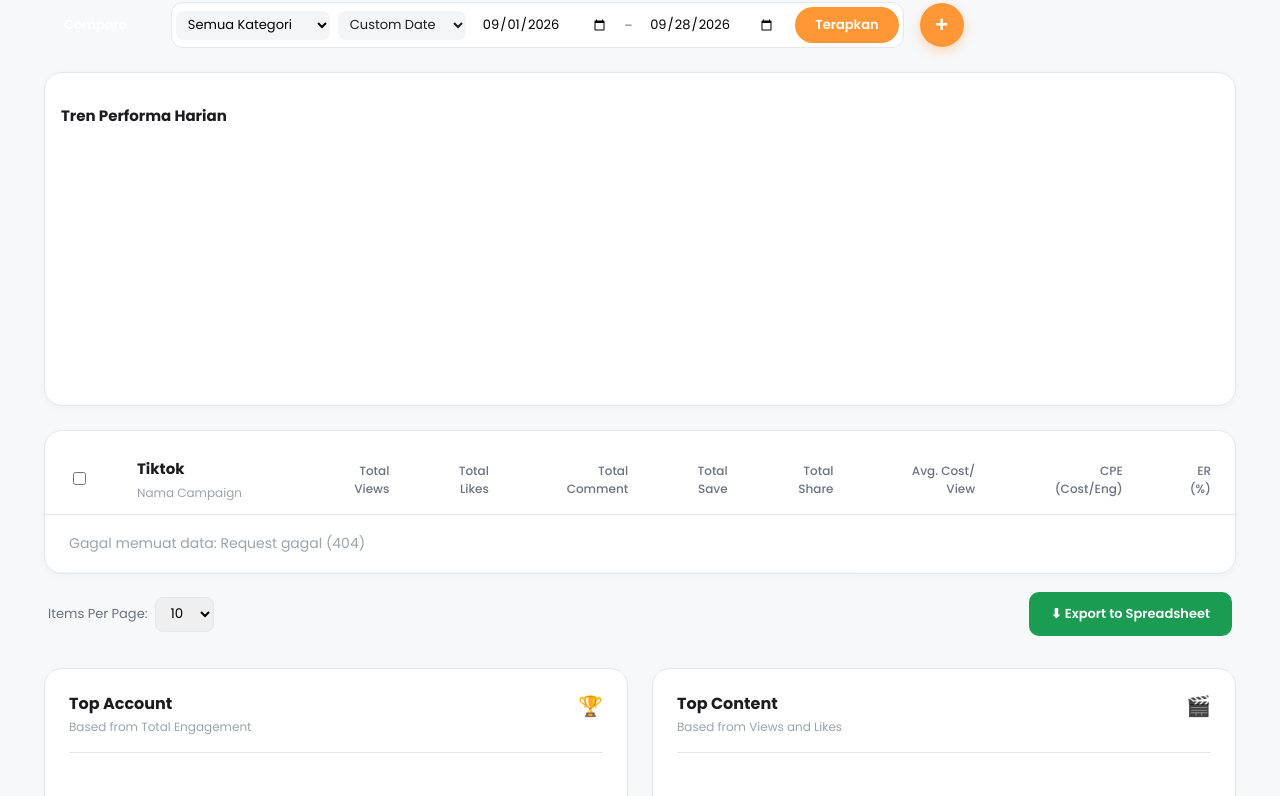
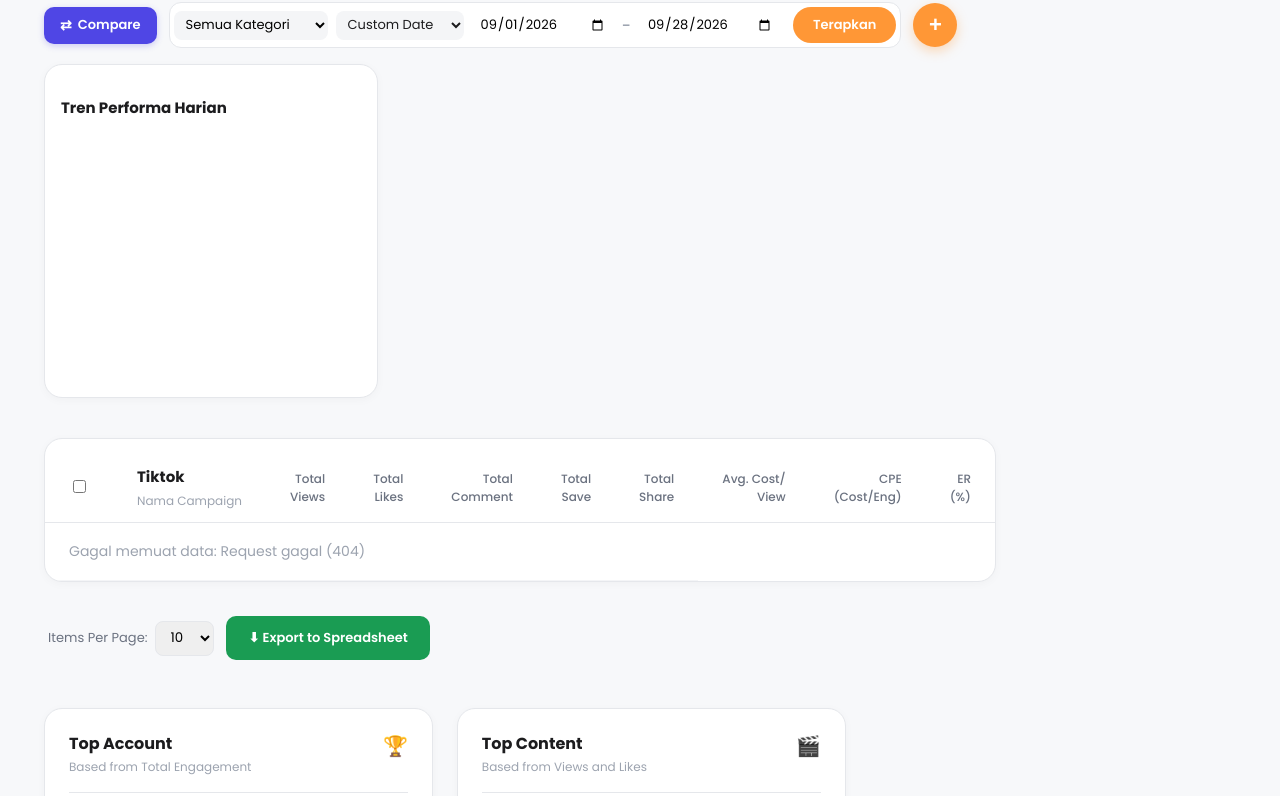
Before and after one commit to aryape/kol-monitor, a website: page public/index.html in a window 1280 px wide. Shown: the part 160-956 px from the top of the page. Drawn offline with nearby package versions, Linux system fonts and the light colour scheme; no server answers.

Commit message:
update 28 sep - add on compare & category campaigns

```diff
--- a/public/index.html
+++ b/public/index.html
@@ -58,11 +58,15 @@
     <section id="view-homescreen" class="view active">
       <div class="page-header">
         <h1>Dashboard Performa Campaign</h1>
-        <div class="header-actions">
-            <button id="btn-compare-campaigns" class="segmented-btn" style="background: var(--blue); color: #fff; margin-right: 8px;">Compare</button>
-            <!-- Custom Date Range Filter -->
+        <div class="header-actions" style="display: flex; align-items: center; gap: 12px;">
+            <!-- Tombol Compare yang sudah diperbaiki styling-nya -->
+            <button id="btn-compare-campaigns" style="background-color: #4f46e5; color: #ffffff; border: none; padding: 8px 16px; border-radius: 10px; font-weight: 600; font-size: 13px; font-family: inherit; cursor: pointer; box-shadow: 0 2px 6px rgba(79, 70, 229, 0.25); display: flex; align-items: center; gap: 6px; transition: background-color 0.2s;">
+                <span style="font-size: 14px;">⇄</span> Compare
+            </button>
+
+            <!-- Group Filter (Kategori & Tanggal) -->
             <div class="date-filter-group" style="display: flex; gap: 8px; align-items: center; background: #fff; padding: 4px; border: 1px solid var(--gray-200); border-radius: 12px;">
-                <!-- Filter Kategori Campaign -->
+                <!-- Filter Kategori Baru -->
                 <select id="filter-category" style="border: none; outline: none; font-family: inherit; font-size: 13px; padding: 4px 8px; background: #f4f5f7; border-radius: 8px; cursor: pointer;">
                   <option value="all">Semua Kategori</option>
                   <option value="Beauty">Beauty & Skincare</option>
@@ -73,10 +77,10 @@
                 </select>
                 <!-- Dropdown Quick Presets -->
                 <select id="quick-date-preset" style="border: none; outline: none; font-family: inherit; font-size: 13px; padding: 4px 8px; background: #f4f5f7; border-radius: 8px; cursor: pointer; color: var(--ink);">
-                <option value="custom">Custom Date</option>
-                <option value="this_month">Bulan Ini</option>
-                <option value="last_7_days">7 Hari Terakhir</option>
-                <option value="all_time">Semua Waktu</option>
+                  <option value="custom">Custom Date</option>
+                  <option value="this_month">Bulan Ini</option>
+                  <option value="last_7_days">7 Hari Terakhir</option>
+                  <option value="all_time">Semua Waktu</option>
                 </select>
 
                 <input type="date" id="filter-start" class="date-input" style="border: none; outline: none; font-family: inherit; font-size: 13px; padding: 4px 8px; background: transparent;">
@@ -84,9 +88,9 @@
                 <input type="date" id="filter-end" class="date-input" style="border: none; outline: none; font-family: inherit; font-size: 13px; padding: 4px 8px; background: transparent;">
                 <button id="btn-apply-filter" class="segmented-btn active" style="margin-left: 4px;">Terapkan</button>
             </div>
+
             <button class="fab-add" id="btn-open-add-campaign" title="Tambah Campaign">+</button>
-            </div>
-      </div>
+        </div>
 
       <!-- Chart Card -->
       <div class="card" style="margin-bottom: 24px; padding: 16px;">
```
